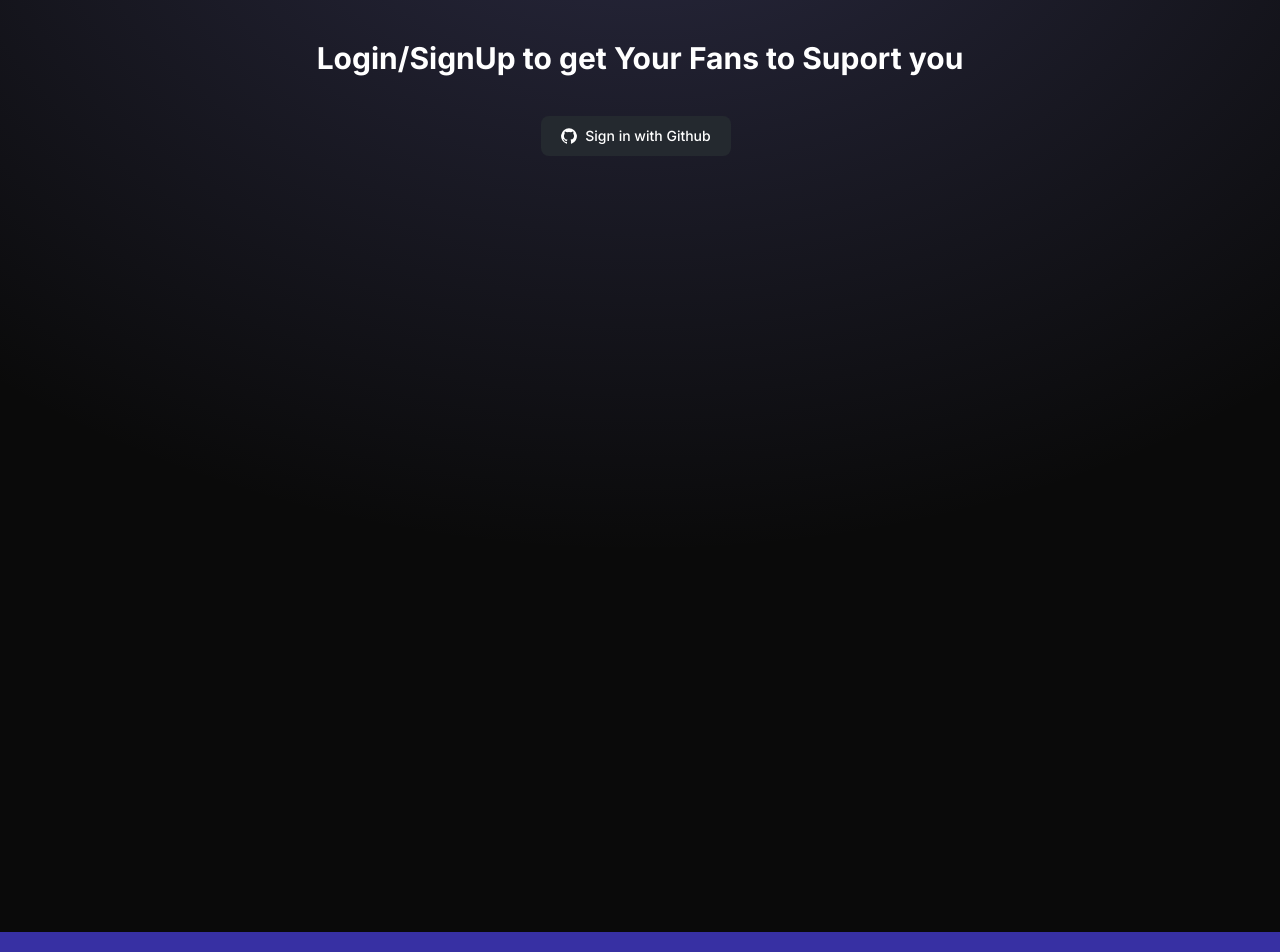
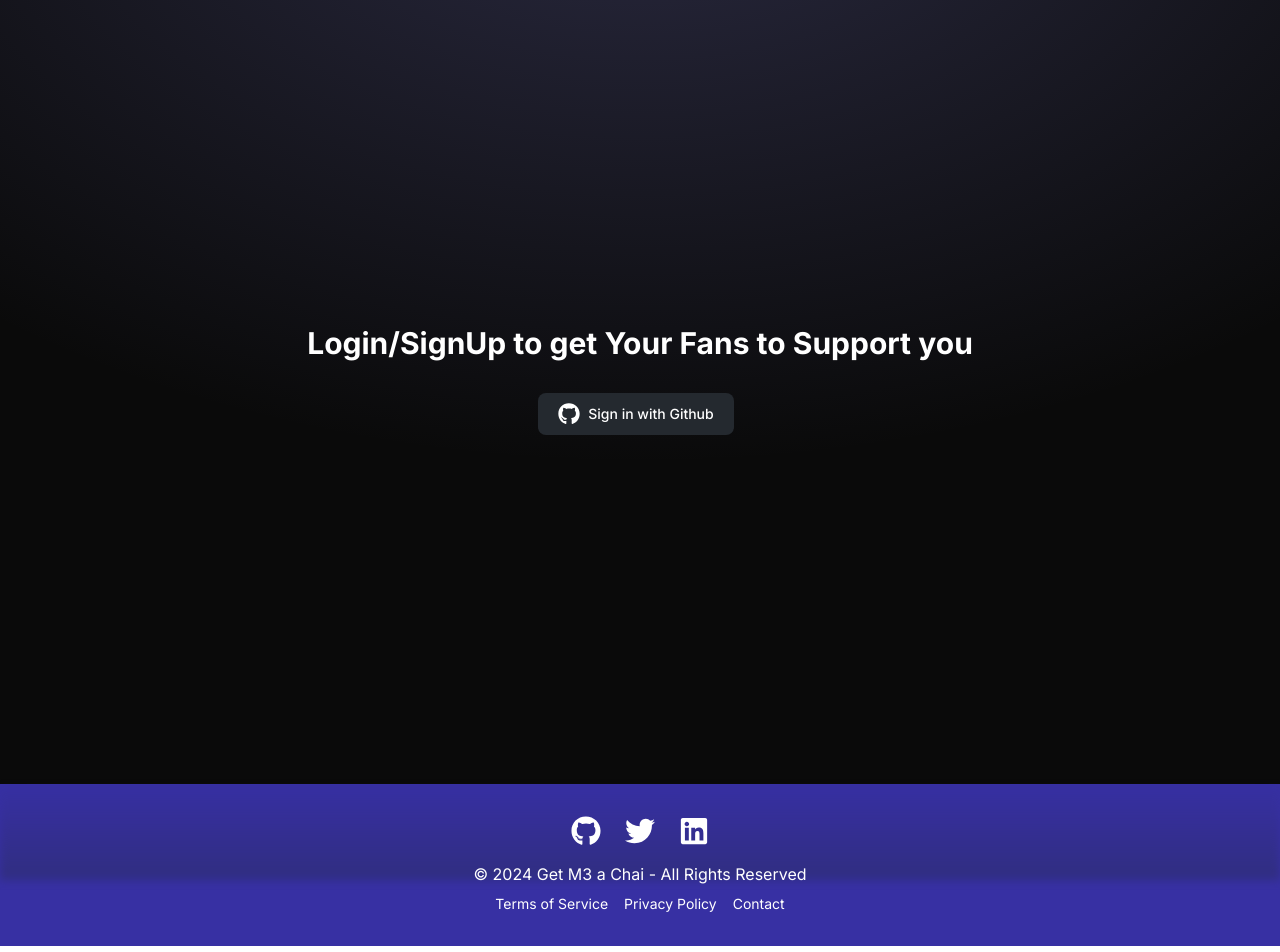
Before and after one commit to sumit-1803/get-me-a-chai, a Next.js app: page /login in a window 1280 px wide. Shown: the part 80-1032 px from the top of the page. Built offline with nearby package versions, Linux system fonts and the light colour scheme; no server answers.

Commit message:
fixed bugs , added about page , added animations

```diff
--- a/app/[usename]/page.js
+++ /dev/null
@@ -1,28 +0,0 @@
-"use server"
-import React from 'react';
-
-import PaymentPage from '../../components/PaymentPage';
-import { notFound } from 'next/navigation';
-import connectDB from '../db/connectDB';
-import User from '../models/User';
-
-const Username = async ({params}) => {
-  const checkUser = async()=>{
-    await connectDB()
-    let u = await User.findOne({username:params.username})
-    if(!u){
-      return notFound()
-    }
-  }
-await checkUser()
-
-    return (
-      <>
-        <PaymentPage username={params.username}></PaymentPage >
-      </>
-    );
-
-
-};
-
-export default Username;
--- /dev/null
+++ b/app/[username]/page.js
@@ -0,0 +1,37 @@
+"use server"
+import React from 'react';
+
+import PaymentPage from '../../components/PaymentPage';
+import { notFound } from 'next/navigation';
+import connectDB from '../db/connectDB';
+import User from '../models/User';
+
+const Username = async ({ params }) => {
+  const { username } = params; // Destructure params correctly
+
+  console.log(`Checking user: ${username}`);
+
+  try {
+    // Ensure the database connection is successful
+    await connectDB();
+
+    // Query the database to find the user
+    const user = await User.findOne({ username });
+
+    // If user does not exist, return a 404
+    if (!user) {
+      console.log("User not found.");
+      return notFound();
+    }
+
+    console.log("User found:", user);
+
+    // Render the PaymentPage with the username prop
+    return <PaymentPage username={username} />;
+  } catch (error) {
+    console.error("Error fetching user:", error);
+    return notFound();
+  }
+};
+
+export default Username;
--- /dev/null
+++ b/app/about/page.js
@@ -0,0 +1,34 @@
+import React from 'react';
+
+const AboutPage = () => {
+    return (
+        <div className="animate-fadeIn flex min-h-screen justify-center flex-col items-center gap-8 text-white bg-gradient-to-br from-blue-900 via-purple-800 to-gray-900">
+            <div className="font-bold flex gap-2 text-4xl sm:text-5xl items-center justify-center">
+                About <span><img className="invertImg w-16 sm:w-20 md:w-24" src="https://media2.giphy.com/media/KanTM1jNrX7TgQ2d4X/giphy.gif?cid=6c09b952pfgv0n376m7hxzqa4tayg0xkrdk8zgwa1ad4unxp&ep=v1_internal_gif_by_id&rid=giphy.gif&ct=s" alt="not loading" /></span> DevSponsor
+            </div>
+            <div className="text-center max-w-3xl px-4 sm:px-6">
+                <p className="text-xl sm:text-2xl font-medium leading-relaxed">
+                    Welcome to <span className="font-extrabold text-purple-400">DevSponsor</span>, the ultimate crowdfunding platform designed for developers!
+                </p>
+                <p className="text-xl sm:text-2xl leading-relaxed mt-4">
+                    At <span className="font-semibold text-blue-400">DevSponsor</span>, we aim to bridge the gap between creators and their community by enabling seamless support from fans and followers.
+                </p>
+                <p className="text-xl sm:text-2xl leading-relaxed mt-4">
+                    Join us in celebrating creativity and innovation. Let your fans fuel your dreams!
+                </p>
+            </div>
+            <div>
+                <a href="/login">
+                    <button className="relative inline-flex items-center justify-center p-0.5 mb-2 me-2 overflow-hidden text-sm font-medium text-gray-900 rounded-lg group bg-gradient-to-br from-purple-600 to-blue-500 group-hover:from-purple-600 group-hover:to-blue-500 hover:text-white dark:text-white focus:ring-4 focus:outline-none focus:ring-blue-300 dark:focus:ring-blue-800">
+                        <span className="relative px-5 py-2.5 transition-all ease-in duration-75 bg-white dark:bg-gray-900 rounded-md group-hover:bg-opacity-0">
+                            Start Supporting
+                        </span>
+                    </button>
+                </a>
+            </div>
+            <div className="bg-white h-1 w-1/2 md:w-1/4 opacity-10 mt-8"></div>
+        </div>
+    );
+};
+
+export default AboutPage;
--- a/app/login/page.js
+++ b/app/login/page.js
@@ -3,6 +3,7 @@
 import React from 'react';
 import { useSession, signIn, signOut } from "next-auth/react"
 import { useRouter } from 'next/navigation';
+import { FaGithub } from 'react-icons/fa';
 
 const Login = () => {
   const { data: session, status } = useSession()
@@ -10,24 +11,29 @@ const Login = () => {
   if (session) {
 
     const router = useRouter()
-    router.push('/dashbaord')
+    router.push('/dashboard')
 
   }
   return (
-    <div className='text-white py-14 container mx-auto '>
-      <h1 className='text-center  font-bold text-3xl'>
-        Login/SignUp to get Your Fans to Suport you
-      </h1>
+    <div className='text-white animate-fadeIn py-14 container mx-auto flex items-center justify-center min-h-screen'>
+      <div className='text-center'>
+        <h1 className='font-bold text-3xl mb-8'>
+          Login/SignUp to get Your Fans to Support you
+        </h1>
 
-      <div className='social-login-buttons gap-2 min-h-screen p-10 flex  items-center flex-col   '>
-        <button onClick={() => signIn("github")} type="button" className="text-white bg-[#24292F] hover:bg-[#24292F]/90 focus:ring-4 focus:outline-none focus:ring-[#24292F]/50 font-medium rounded-lg text-sm px-5 py-2.5 text-center inline-flex items-center dark:focus:ring-gray-500 dark:hover:bg-[#050708]/30 me-2 mb-2">
-          <svg className="w-4 h-4 me-2" aria-hidden="true" xmlns="http://www.w3.org/2000/svg" fill="currentColor" viewBox="0 0 20 20">
-            <path fillRule="evenodd" d="M10 .333A9.911 9.911 0 0 0 6.866 19.65c.5.092.678-.215.678-.477 0-.237-.01-1.017-.014-1.845-2.757.6-3.338-1.169-3.338-1.169a2.627 2.627 0 0 0-1.1-1.451c-.9-.615.07-.6.07-.6a2.084 2.084 0 0 1 1.518 1.021 2.11 2.11 0 0 0 2.884.823c.044-.503.268-.973.63-1.325-2.2-.25-4.516-1.1-4.516-4.9A3.832 3.832 0 0 1 4.7 7.068a3.56 3.56 0 0 1 .095-2.623s.832-.266 2.726 1.016a9.409 9.409 0 0 1 4.962 0c1.89-1.282 2.717-1.016 2.717-1.016.366.83.402 1.768.1 2.623a3.827 3.827 0 0 1 1.02 2.659c0 3.807-2.319 4.644-4.525 4.889a2.366 2.366 0 0 1 .673 1.834c0 1.326-.012 2.394-.012 2.72 0 .263.18.572.681.475A9.911 9.911 0 0 0 10 .333Z" clipRule="evenodd" />
-          </svg>
-          Sign in with Github
-        </button>
+        <div className='social-login-buttons gap-2'>
+          <button
+            onClick={() => signIn("github")}
+            type="button"
+            className="text-white bg-[#24292F] hover:bg-[#24292F]/90 focus:ring-4 focus:outline-none focus:ring-[#24292F]/50 font-medium rounded-lg text-sm px-5 py-2.5 text-center inline-flex items-center dark:focus:ring-gray-500 dark:hover:bg-[#050708]/30 me-2 mb-2"
+          >
+            <FaGithub size={22} className='me-2' />
+            Sign in with Github
+          </button>
+        </div>
       </div>
     </div>
+
   )
 }
 
--- a/components/Footer.js
+++ b/components/Footer.js
@@ -1,11 +1,38 @@
-import React from 'react'
+import React from 'react';
+import { FaGithub, FaTwitter, FaLinkedin } from 'react-icons/fa'; // Using React icons for social media links
 
 const Footer = () => {
   return (
-    <footer className='bg-indigo-800 text-white flex items-center justify-center px-4 h-16 '>
-      <p className='text-center'>Copyright &copy; Get M3 a Chai - All Rights reserved </p>
+    <footer className="relative bg-[#3730a3] text-white py-8 shadow-lg">
+      {/* Adding a blur effect with a gradient */}
+      <div className="absolute inset-x-0 top-0 bg-gradient-to-t from-indigo-900 to-transparent h-24 blur-sm"></div>
+
+      <div className="max-w-7xl mx-auto flex flex-col items-center relative z-10">
+        <div className="flex justify-center gap-6 mb-4">
+          {/* Social Media Icons */}
+          <a href="github.com/sumit-1803" target="_blank" rel="noopener noreferrer">
+            <FaGithub size={30} className="hover:text-gray-300 transition-colors" />
+          </a>
+          <a href="https://x.com/sumit182003" target="_blank" rel="noopener noreferrer">
+            <FaTwitter size={30} className="hover:text-gray-300 transition-colors" />
+          </a>
+          <a href="https://www.linkedin.com/in/sumit1803/" target="_blank" rel="noopener noreferrer">
+            <FaLinkedin size={30} className="hover:text-gray-300 transition-colors" />
+          </a>
+        </div>
+
+        <p className="text-center text-sm md:text-base mb-2">
+          &copy; {new Date().getFullYear()} Get M3 a Chai - All Rights Reserved
+        </p>
+
+        <div className="flex gap-4">
+          <a href="/terms" className="text-sm hover:underline">Terms of Service</a>
+          <a href="/privacy" className="text-sm hover:underline">Privacy Policy</a>
+          <a href="/contact" className="text-sm hover:underline">Contact</a>
+        </div>
+      </div>
     </footer>
-  )
-}
+  );
+};
 
-export default Footer
+export default Footer;
--- a/package.json
+++ b/package.json
@@ -20,6 +20,7 @@
     "razorpay": "^2.9.5",
     "react": "^18",
     "react-dom": "^18",
+    "react-icons": "^5.4.0",
     "react-toastify": "^10.0.6",
     "regenerate-unicode-properties": "^10.2.0",
     "styled-jsx": "^5.1.6"
--- a/tailwind.config.js
+++ b/tailwind.config.js
@@ -10,5 +10,18 @@ module.exports = {
 
     },
   },
+  theme: {
+    extend: {
+      keyframes: {
+        fadeIn: {
+          '0%': { opacity: '0', transform: 'translateY(10px)' },
+          '100%': { opacity: '1', transform: 'translateY(0)' },
+        },
+      },
+      animation: {
+        fadeIn: 'fadeIn 0.5s ease-out',
+      },
+    },
+  },
   plugins: [],
 };
```
Also changed, not shown: app/page.js (+33 -17 lines), components/Navbar.js (+26 -18 lines), app/[username]/layout.js (renamed from app/[usename]/layout.js), public/favicon-32x32.png, 1 other file (tests, documents, lock files or other folders).
